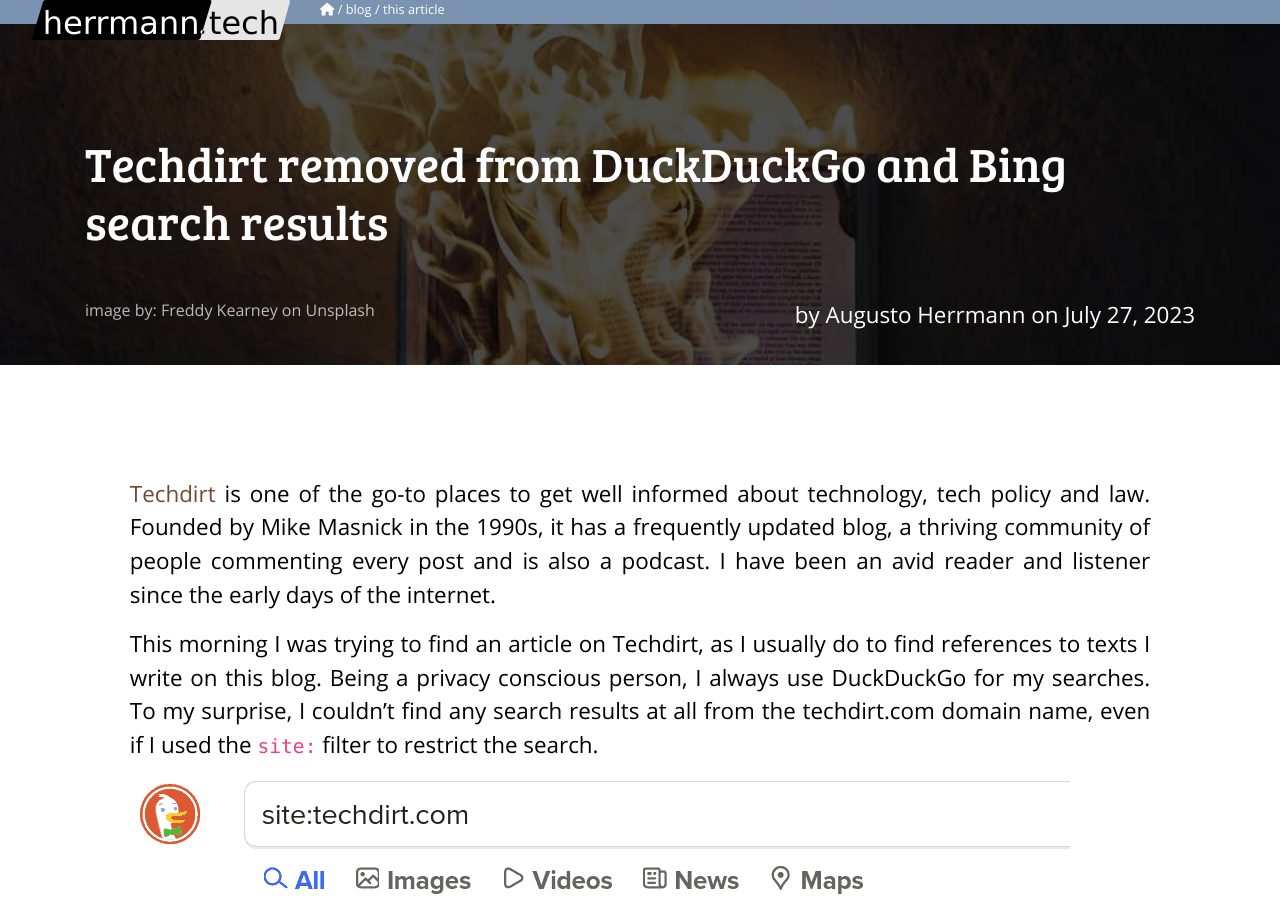
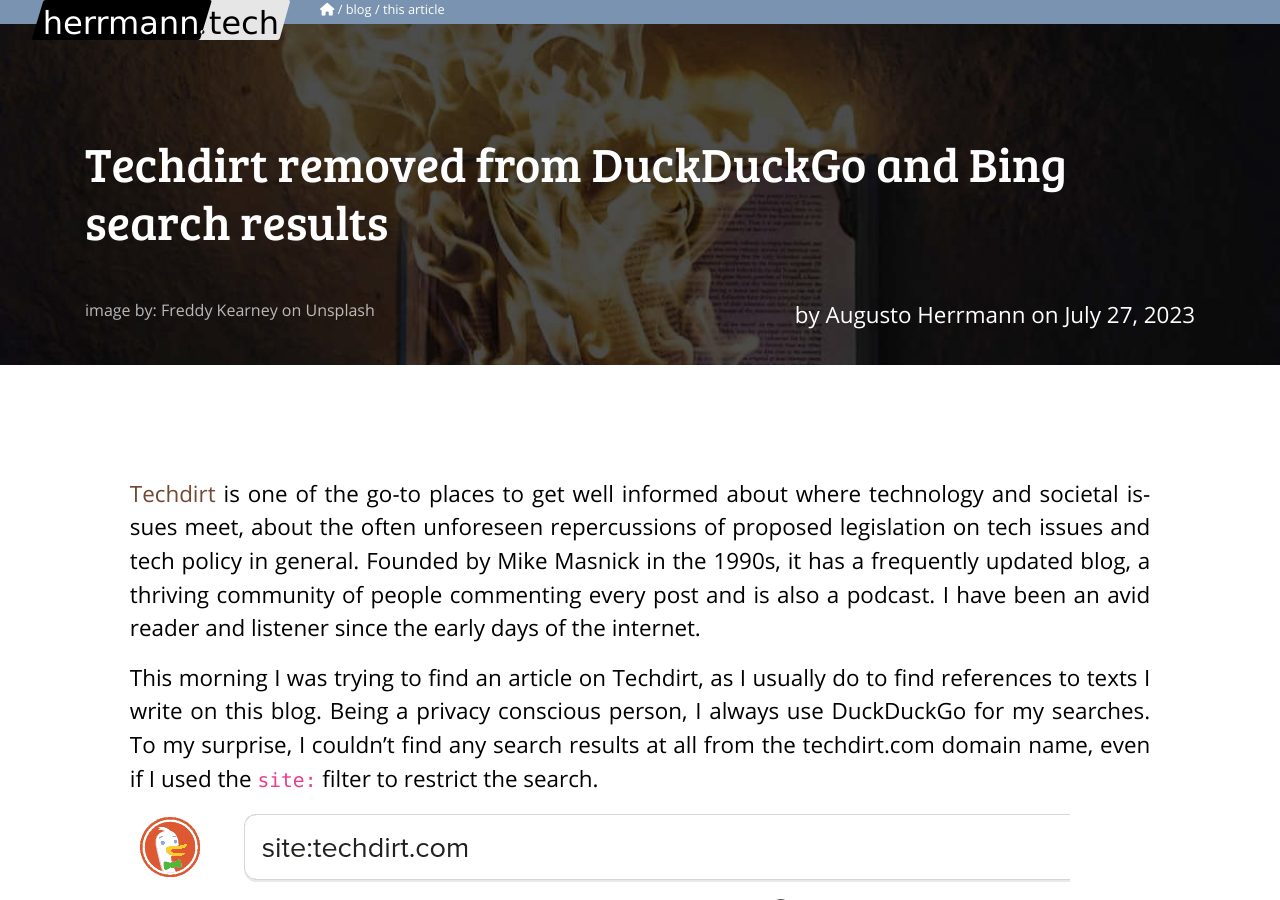
Before and after one commit to augusto-herrmann/augusto-herrmann.github.io, a Jekyll site: the page built from _posts/2023-07-27-techdirt-removed-from-duckduckgo-and-bing-search-results.md, in a window 1280 px wide and 900 px high. Built offline with Jekyll 4.4.1, drawn with Linux system fonts in a browser that asks for light colours.

Commit message:
Reword first paragraph

```diff
--- a/_posts/2023-07-27-techdirt-removed-from-duckduckgo-and-bing-search-results.md
+++ b/_posts/2023-07-27-techdirt-removed-from-duckduckgo-and-bing-search-results.md
@@ -17,10 +17,12 @@
 ---
 
 [Techdirt](https://techdirt.com/) is one of the go-to places to get well
-informed about technology, tech policy and law. Founded by Mike Masnick
-in the 1990s, it has a frequently updated blog, a thriving community of
-people commenting every post and is also a podcast. I have been an avid
-reader and listener since the early days of the internet.
+informed about where technology and societal issues meet, about the often
+unforeseen repercussions of proposed legislation on tech issues and tech
+policy in general. Founded by Mike Masnick in the 1990s, it has a
+frequently updated blog, a thriving community of people commenting every
+post and is also a podcast. I have been an avid reader and listener since
+the early days of the internet.
 
 This morning I was trying to find an article on Techdirt, as I usually do
 to find references to texts I write on this blog. Being a privacy
```
